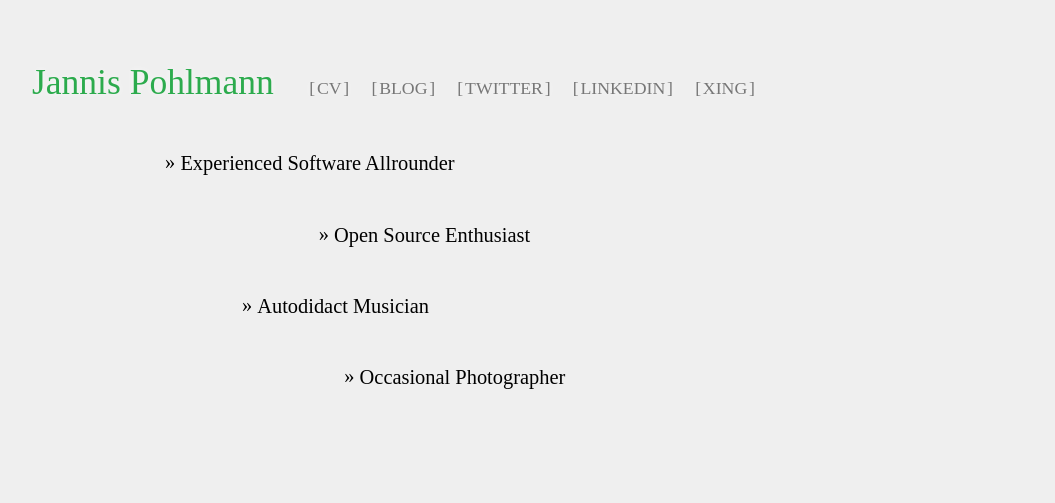
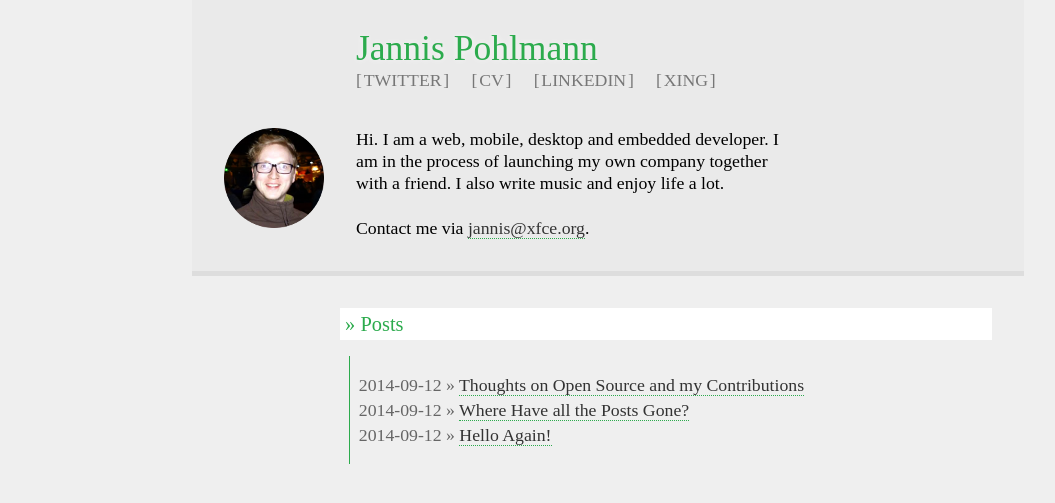
Before and after one commit to Jannis/jannis.github.io, a Jekyll site: the page built from index.md, in a window 1280 px wide. Shown: the top 503 px of the page, without its empty margins (32-1087 px from the left). Built offline with Jekyll 4.4.1, drawn with Linux system fonts in a browser that asks for light colours; some web fonts are replaced.

Commit message:
Rework the layout and content a bit, add the first posts

```diff
--- a/_layouts/default.html
+++ b/_layouts/default.html
@@ -15,20 +15,29 @@
   </head>
   <body>
     <header>
-      <h1 class="title">
-        <a href="/">{{ site.name }}</a>
-        <span class="links">
-          <a class="button" href="/jannis-pohlmann-cv-2014.pdf">CV</a>
-          <a class="button" href="/blog">BLOG</a>
-          <a class="button" href="http://twitter.com/jannispohlmann">TWITTER</a>
-          <a class="button" href="http://linkedin.com/in/jannispohlmann">LINKEDIN</a>
-          <a class="button" href="http://xing.com/profile/Jannis_Pohlmann">XING</a>
-        </span>
-      </h1>
+      <div id="title">
+        <h1><a href="/">{{ site.name }}</a></h1>
+        <ul>
+          <li><a class="button" href="http://twitter.com/jannispohlmann">TWITTER</a></li>
+          <li><a class="button" href="/jannis-pohlmann-cv-2014.pdf">CV</a></li>
+          <li><a class="button" href="http://linkedin.com/in/jannispohlmann">LINKEDIN</a></li>
+          <li><a class="button" href="http://xing.com/profile/Jannis_Pohlmann">XING</a></li>
+        </ul>
+      </div>
+      <div id="about">
+        <p id="photo"><img src="/images/jannis.png" alt="Jannis" /></p>
+        <p>
+          Hi. I am a web, mobile, desktop and embedded developer.
+          I am in the process of launching my own company together with
+          a friend. I also write music and enjoy life a lot. <br/>
+          <br/>
+          Contact me via <a href="mailto:jannis@xfce.org">jannis@xfce.org</a>.
+        </p>
+      </div>
     </header>
-    <div id="content">
+    <main>
       {{content}}
-    </div>
+    </main>
     <footer>
       <p>Copyright &copy; 2014 Jannis Pohlmann</p>
     </footer>
--- a/_layouts/post.html
+++ b/_layouts/post.html
@@ -2,8 +2,9 @@
 layout: default
 ---
 <article class="post">
+  <div class="back"><a href="/">Back</a></div>
   <h2 class="active">
-    {{ page.title }}
+    <span class="title">{{ page.title }}</span>
     <span class="date">{{page.date | date: '%Y-%m-%d at %H:%M:%S'}}</span>
   </h2>
   {{ content }}
--- a/_includes/open-source-enthusiast.html
+++ b/_posts/2014-09-12-thoughts-on-open-source-and-my-contributions.md
@@ -1,6 +1,9 @@
-<article id="open-source-enthusiast" class="about" markdown="1">
-
-## Open Source Enthusiast
+---
+layout: post
+title:  Thoughts on Open Source and my Contributions
+date:   2014-09-12 17:46:00
+categories:
+---
 
 I believe in Open Source. I think it is a fantastic way for people to
 experience working together passionately from all around the globe and
@@ -10,10 +13,11 @@ further.
 It's these aspects that make the open source ecosystem so much more than
 pure development. The variety of opinions in and approaches taken by
 communities means that there is a strong emphasis on debating ideas, on
-tactful communication and on reaching consensus. Yet a large part of
-open source projects are also do-ocracies or meritocracies, where the
+tactful communication and on reaching consensus. Then again, a large part
+of open source projects are also do-ocracies or meritocracies, where the
 main means of communication and gaining trust is the contribution of
-actual code (&#8212;a refreshing contrast to politics!).
+actual code (&#8212;on a side note, I sometimes think it would be nice
+if politics would work a little bit like this).
 
 Combined with the fact that open source projects are governed and
 developed in public, this makes for an ecosystem rich of advantages:
@@ -72,9 +74,10 @@ projects:
       [xfdesktop](http://git.xfce.org/xfce/xfdesktop/),
       [thunar-volman](http://git.xfce.org/xfce/thunar-volman)) to
       GIO/GVfs
-    - Other initiatives include moving all translators of Xfce to
+    - Other initiatives include moving Xfce translations to
       [Transifex](http://transifex.org) and launching the
-      [Xfce Design SIG](http://wiki.xfce.org/design/start) in 2011
+      [Xfce Design SIG](http://wiki.xfce.org/design/start) in 2011,
+      both of which have lead to significant improvements
 * I have given talks on
   [Xfce 4.6](http://lunar-linux.org/~jannis/xfce/fosdem-2009/fosdem-2009-xfce4.6-and-then.pdf)
   and
@@ -99,5 +102,3 @@ projects:
       distributed, traceable development, building and deployment
       of embedded software systems, launched by my former employer
       [Codethink](http://codethink.co.uk)
-
-</article>
--- a/css/style.css
+++ b/css/style.css
@@ -1,58 +1,169 @@
+html, body {
+  background: #efefef;
+}
+
 html {
-  background: #efefef;
-  line-height: 1.25em;
-  font-size: 1.11em;
-  padding: 0em;
-  margin: 0em;
+  padding: 0;
+  margin: 0;
 }
 
 body {
-  max-width: 90%;
-  padding: 0em;
-  margin-left: auto;
-  margin-right: auto;
+  width: 65%;
+  padding: 0;
+  margin: 0 auto 0 auto;
   font-family: 'Dosis';
+  line-height: 1.25em;
+  font-size: 1.11em;
 }
 
-h1 {
+header {
+  padding: 2rem 2rem 2rem 2rem;
+  background: #eaeaea;
+  border-bottom: thick solid #ddd;
+}
+
+header #title {
+  box-sizing: border-box;
+  width: 100%;
+}
+
+header #title h1 {
+  box-sizing: border-box;
+  margin: 0;
+  margin-left: calc(100px + 2rem);
+  line-height: 2rem;
   color: /* #24bb70; */ #2cab4d;
   font-family: 'Dosis';
   font-weight: 400;
   font-size: 2em;
   text-shadow: 0px 0px 6px rgba(255,255,255,0.7);
-  margin: 2em 0em 1em 0em;
+  vertical-align: baseline;
 }
 
-h2:before {
-  content: '\00BB  ';
-  font-weight: 300;
-  font-family: 'Dosis';
-  width: 0.75em;
-  display: inline-block;
-  position: relative;
-  bottom: 0.05em;
+header #title h1 > a,
+header #title h1 > a:link,
+header #title h1 > a:visited {
+  text-decoration: none;
+  color: /* #24bb70; */ #2cab4d;
+  border: 0em;
 }
 
-h2 {
-  font-family: 'Dosis';
-  font-weight: 300;
-  font-size: 1.15em;
-  padding: 0.25em;
-  margin-top: 2em;
+header #title ul {
+  box-sizing: border-box;
+  list-style: none;
+  line-height: 2rem;
+  vertical-align: baseline;
+  margin: 0 0 0 0;
+  padding-left: calc(100px + 2rem);
+}
+
+header li {
   display: inline-block;
 }
 
-h2 .date {
-  margin-left: 4em;
-  font-size: 0.8em;
-  color: #333;
+header li:first-child .button {
+  padding-left: 0;
+}
+
+header #about {
+  width: 75%;
+  display: table;
+  margin: 2rem 0 0 0;
+}
+
+header p {
+  display: table-cell;
+  vertical-align: top;
+  margin: 0;
+  padding: 0 0 0 2rem;
+}
+
+header #photo {
+  display: table-cell;
+  height: 100px;
+  width: 100px;
+  padding: 0;
 }
 
 footer {
+  padding-left: calc(100px + 2rem);
   display: none;
 }
 
-article > h3, article > p, article > ul {
+main {
+  padding: 0 2rem 1rem 2rem;
+  padding-left: calc(100px + 3rem);
+}
+
+main .back,
+main h2 {
+  box-sizing: border-box;
+  font-weight: 300;
+  font-size: 1.15em;
+  margin: 0;
+  padding: 0.25em;;
+  background: #fff;
+  color: #2cab4d;
+  vertical-align: baseline;
+}
+
+main .back:before,
+main h2:before {
+  position: relative;
+  box-sizing: border-box;
+  width: 0.75em;
+}
+
+main h2:before {
+  content: '\00BB  ';
+}
+
+main h2 {
+  margin-top: 2rem;
+  margin-bottom: 1rem;
+}
+
+main h2 .date {
+  float: right;
+  font-size: 0.8em;
+  color: #333;
+  word-spacing: 0.25em;
+  vertical-align: baseline;
+}
+
+main h2 + * {
+  padding-top: 0em;
+}
+
+main h2 a,
+main h2 a:link {
+  color: #000;
+  border-bottom: 0em;
+}
+
+main .back:before {
+  content: '\00AB  ';
+  text-align: left;
+}
+
+main .back {
+  margin-left: calc(-100px - 1rem);
+  float: left;
+}
+
+main .back a,
+main .back a:link,
+main .back a:visited {
+  color: /* #24bb70; */ #2cab4d;
+  border: 0;
+}
+
+main article {
+}
+
+main article > h3,
+main article > p,
+main article > ul {
   color: #666;
   border-left: thin solid #2cab4d;
   margin: 0em 0em 0em 0.5em;
@@ -61,96 +172,59 @@ article > h3, article > p, article > ul {
   font-size: 1em;
 }
 
-article > h3 {
+main article > h3 {
   font-family: 'Dosis';
-  margin-left: 0.4175em;
   padding-top: 2em;
-  font-size: 1.2em;
 }
 
-article > ul {
-  padding-left: 1.1em;
+main article > ul {
+  padding-left: 0;
   list-style: none;
 }
 
-article > ul ul {
+main article > ul ul {
   list-style: square;
 }
 
-article > ul > li:before {
+main article > ul > li:before {
+  box-sizing: border-box;
   content: "\2014";
-  margin-right: 0.5em;
+  margin-left: 0.75em;
+  padding-right: 0.5em;
 }
 
-article > ul > li {
-  padding-left: 1.475em;
-  text-indent: -1.475em;
+main article > ul > li {
+  text-indent: -2.00em;
+  padding-left: 2.00em;
   margin-bottom: 1em;
 }
 
-article > ul > li:last-child {
+main article > ul > li:last-child {
   margin-bottom: 0em;
 }
 
-article > ul li li {
+main article > ul li li {
   padding-left: 0em;
   text-indent: 0em;
   margin-top: 0.25em;
 }
 
-article {
-  position: absolute;
-  top: 6em;
-  width: 45%;
-}
-
-article > *:last-child {
+main article > *:last-child {
   padding-bottom: 1em;
 }
 
-ul.posts li:before {
+main ul.posts li:before {
   content: '';
   margin: 0em;
 }
 
-ul.posts li {
+main ul.posts li {
   margin-bottom: 0.15em;
 }
 
-h2 + * {
-  padding-top: 0em;
-}
-
-h2:hover {
-  cursor: pointer;
-}
-
-h2.hovered {
-  color: /* #24bb70; */ #2cab4d;
-}
-
-h2.active {
-  background: #fff;
-  color: /* #24bb70; */ #2cab4d;
-}
-
-article h2.active a, article h2.active a:link {
-  color: /* #24bb70; */ #2cab4d;
-}
-
-article.about {
-  padding-bottom: 2em;
-}
-
-article.about > * {
-  display: none;
-}
-
-article.about > h2 {
-  display: inline-block;
-}
-
-a, a:link, a:visited {
+a,
+a:link,
+a:visited {
   color: #333;
   text-decoration: none;
   border-bottom: thin dotted #2cab4d;
@@ -160,22 +234,10 @@ a:hover {
   color: #2cab4d;
 }
 
-h1 > a, h1 > a:link, h1 > a:visited {
-  color: /* #24bb70; */ #2cab4d;
-  border: 0em;
-}
-
-article h2 a, article h2 a:link {
-  color: #000;
-  border-bottom: 0em;
-}
-
-h1 .links {
-  margin-left: 1em;
-  font-size: 0.5em;
-}
-
-a.button {
+.button,
+header .button,
+header .button:link
+header .button:visited {
   font-family: 'Dosis';
   font-weight: 300;
   color: #777;
@@ -185,7 +247,8 @@ a.button {
 }
 .button:before { content: '['; margin-right: 0.1em; }
 .button:after  { content: ']'; margin-left:  0.1em; }
-.button:hover  { color: #333; }
+.button:hover
+header a.button:hover { color: #333; }
 
 .highlight {
   margin-top: 1em;
--- a/index.md
+++ b/index.md
@@ -2,7 +2,13 @@
 layout: default
 title: Jannis Pohlmann
 ---
-{% include software-allrounder.html %}
-{% include open-source-enthusiast.html %}
-{% include musician.html %}
-{% include photographer.html %}
+<section id="blog">
+  <article>
+    <h2>Posts</h2>
+    <ul class="posts">
+      {% for post in site.posts %}
+        <li>{{post.date | date: '%Y-%m-%d'}} &raquo; <a href="{{post.url}}">{{post.title}}</a></li>
+      {% endfor %}
+    </ul>
+  </article>
+</section>
```
Also changed, not shown: other parts of _posts/2014-09-12-thoughts-on-open-source-and-my-contributions.md (+0 -2 lines), _posts/2014-04-06-welcome-to-jekyll.md (deleted, +0 -24 lines), _posts/2014-04-07-welcome-to-jekyll.md (deleted, +0 -24 lines), _posts/2014-09-12-hello-again.md (added, +31 -0 lines), _posts/2014-09-12-where-have-all-the-posts-gone.md (added, +12 -0 lines), blog/index.html (deleted, +0 -12 lines), images/jannis.png (added).
